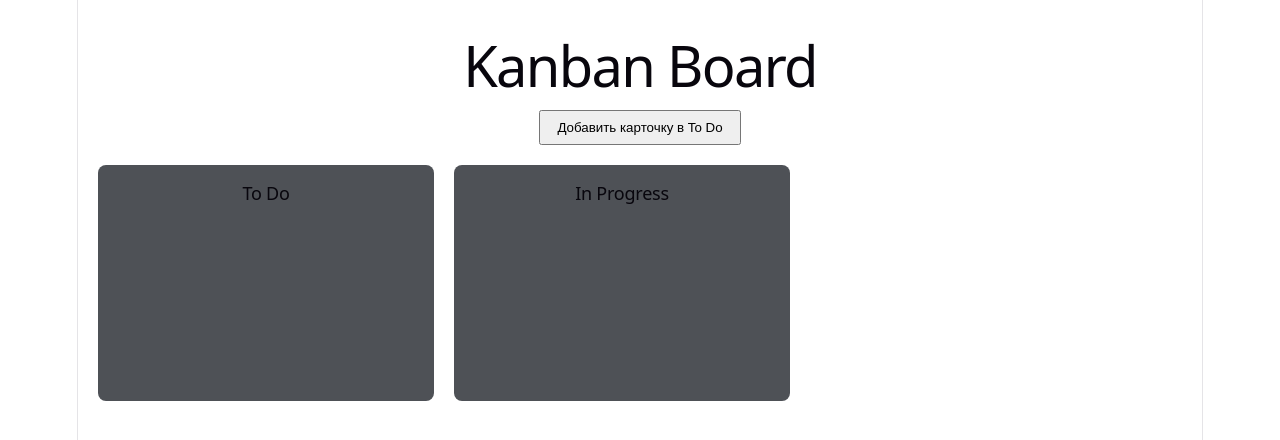
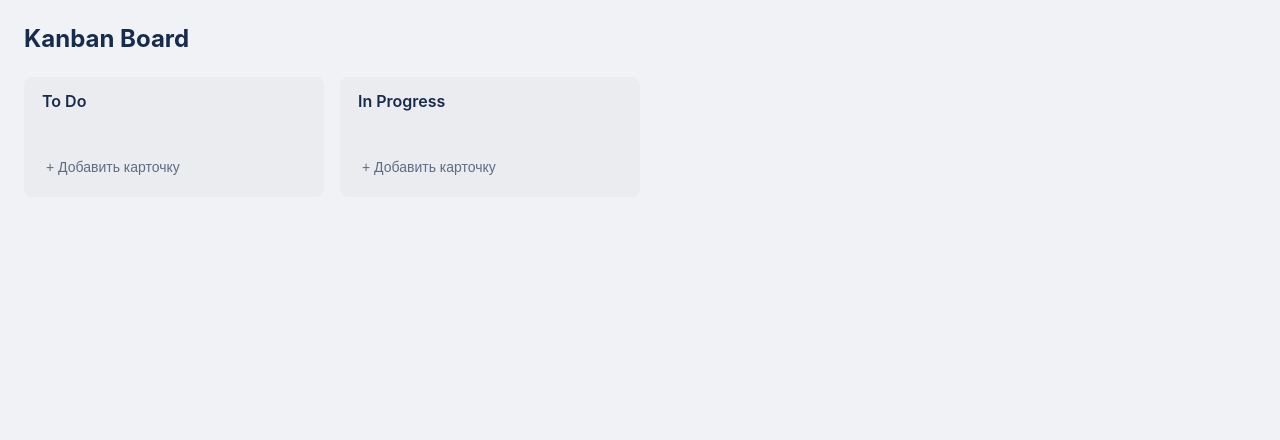
Before and after one commit to Kosmos258/kanban-board, a React (Vite) app: page / in a window 1280 px wide. Shown: the top 440 px of the page. Built offline with nearby package versions, Linux system fonts and the light colour scheme.

Commit message:
add sortable and styles

```diff
--- a/package.json
+++ b/package.json
@@ -23,6 +23,8 @@
   },
   "dependencies": {
     "@dnd-kit/core": "^6.3.1",
+    "@dnd-kit/sortable": "^10.0.0",
+    "@dnd-kit/utilities": "^3.2.2",
     "@reduxjs/toolkit": "^2.13.0",
     "react": "^19.2.8",
     "react-dom": "^19.3.1",
--- a/src/App.tsx
+++ b/src/App.tsx
@@ -1,7 +1,6 @@
 import { useState, useEffect } from 'react';
 import { useAppDispatch, useAppSelector } from '@app/providers/store/hooks';
-import { addCard } from '@entities/card/model';
-import { addColumn, addCardToColumn, moveCard } from '@entities/column/model';
+import { addColumn, moveCard } from '@entities/column/model';
 import { ColumnItem } from '@entities/column/ui/ColumnItem';
 import { CardItem } from '@entities/card/ui/CardItem';
 import {
@@ -35,19 +34,6 @@ export function App() {
     }
   }, [dispatch, columnIds.length]);
 
-  const handleAddMockCard = () => {
-    const newCardId = crypto.randomUUID();
-    dispatch(
-      addCard({
-        id: newCardId,
-        title: 'Новая задача',
-        description: 'Описание',
-        createdAt: new Date().toISOString(),
-      })
-    );
-    dispatch(addCardToColumn({ columnId: 'todo', cardId: newCardId }));
-  };
-
   const handleDragStart = (event: DragStartEvent) => {
     setActiveId(event.active.id as string);
   };
@@ -55,44 +41,66 @@ export function App() {
   const handleDragEnd = (event: DragEndEvent) => {
     setActiveId(null);
     const { active, over } = event;
-
     if (!over) return;
 
     const cardId = active.id as string;
-    const toColumnId = over.id as string;
+    const overId = over.id as string;
 
-    let fromColumnId: string | null = null;
-    for (const colId of columnIds) {
-      if (columnEntities[colId].cardIds.includes(cardId)) {
-        fromColumnId = colId;
-        break;
-      }
+    const fromColumnId = columnIds.find((colId) =>
+      columnEntities[colId].cardIds.includes(cardId)
+    );
+    if (!fromColumnId) return;
+
+    const isOverColumn = columnIds.includes(overId);
+    const toColumnId = isOverColumn
+      ? overId
+      : columnIds.find((colId) =>
+          columnEntities[colId].cardIds.includes(overId)
+        );
+    if (!toColumnId) return;
+
+    const fromIndex = columnEntities[fromColumnId].cardIds.indexOf(cardId);
+    let toIndex = columnEntities[toColumnId].cardIds.length;
+    if (!isOverColumn) {
+      toIndex = columnEntities[toColumnId].cardIds.indexOf(overId);
     }
 
-    if (fromColumnId && fromColumnId !== toColumnId) {
-      dispatch(moveCard({ fromColumnId, toColumnId, cardId }));
+    if (fromColumnId !== toColumnId || fromIndex !== toIndex) {
+      dispatch(
+        moveCard({ fromColumnId, toColumnId, fromIndex, toIndex, cardId })
+      );
     }
   };
 
   const activeCard = activeId ? cardEntities[activeId] : null;
 
   return (
-    <div style={{ padding: '20px' }}>
-      <h1>Kanban Board</h1>
-
-      <button
-        onClick={handleAddMockCard}
-        style={{ padding: '8px 16px', cursor: 'pointer', marginBottom: '20px' }}
+    <div style={{ display: 'flex', flexDirection: 'column', height: '100%' }}>
+      <header
+        style={{
+          marginBottom: '24px',
+          display: 'flex',
+          alignItems: 'center',
+          gap: '12px',
+        }}
       >
-        Добавить карточку в To Do
-      </button>
+        <h1 style={{ fontSize: '24px', fontWeight: 'bold' }}>Kanban Board</h1>
+      </header>
 
       <DndContext
         sensors={sensors}
         onDragStart={handleDragStart}
         onDragEnd={handleDragEnd}
       >
-        <div style={{ display: 'flex', gap: '20px', alignItems: 'flex-start' }}>
+        <div
+          style={{
+            display: 'flex',
+            gap: '16px',
+            alignItems: 'flex-start',
+            overflowX: 'auto',
+            paddingBottom: '20px',
+          }}
+        >
           {columnIds.map((id) => {
             const column = columnEntities[id];
             return column ? <ColumnItem key={id} column={column} /> : null;
--- /dev/null
+++ b/src/entities/card/ui/CardItem.module.scss
@@ -0,0 +1,42 @@
+.card {
+  background-color: var(--card-bg);
+  border-radius: 6px;
+  padding: 12px;
+  box-shadow: var(--shadow);
+  cursor: grab;
+  transition:
+    transform 0.1s ease,
+    box-shadow 0.1s ease;
+  user-select: none; // Чтобы текст не выделялся при перетаскивании
+  border: 1px solid transparent;
+
+  &:hover {
+    border-color: #dfe1e6;
+  }
+}
+
+.title {
+  font-size: 14px;
+  font-weight: 500;
+  margin-bottom: 8px;
+  word-wrap: break-word;
+}
+
+.description {
+  font-size: 12px;
+  color: var(--text-secondary);
+  margin: 0;
+  line-height: 1.4;
+}
+
+.isDragging {
+  opacity: 0.4;
+  cursor: grabbing;
+}
+
+.isOverlay {
+  cursor: grabbing;
+  transform: rotate(3deg); // Легкий наклон, когда карточка летит (как в Trello)
+  box-shadow: 0 8px 16px rgba(0, 0, 0, 0.15);
+  z-index: 999;
+}
--- a/src/entities/card/ui/CardItem.tsx
+++ b/src/entities/card/ui/CardItem.tsx
@@ -1,5 +1,7 @@
 import type { Card } from '../model/types';
-import { useDraggable } from '@dnd-kit/core';
+import { useSortable } from '@dnd-kit/sortable';
+import { CSS } from '@dnd-kit/utilities';
+import styles from './CardItem.module.scss';
 
 interface CardItemProps {
   card: Card;
@@ -7,35 +9,42 @@ interface CardItemProps {
 }
 
 export function CardItem({ card, isOverlay = false }: CardItemProps) {
-  const { attributes, listeners, setNodeRef, transform, isDragging } =
-    useDraggable({
-      id: card.id,
-      disabled: isOverlay,
-    });
+  const {
+    attributes,
+    listeners,
+    setNodeRef,
+    transform,
+    transition,
+    isDragging,
+  } = useSortable({
+    id: card.id,
+    disabled: isOverlay,
+  });
 
   const style = {
-    border: '1px solid #ccc',
-    padding: '10px',
-    margin: '10px 0',
-    borderRadius: '4px',
-    backgroundColor: '#fff',
-    cursor: isOverlay ? 'grabbing' : 'grab',
-    opacity: isDragging && !isOverlay ? 0.4 : 1,
-    transform:
-      transform && !isOverlay
-        ? `translate3d(${transform.x}px, ${transform.y}px, 0)`
-        : undefined,
-    zIndex: isOverlay ? 999 : 1,
-    boxShadow: isOverlay ? '0 5px 15px rgba(0,0,0,0.15)' : 'none',
-    position: 'relative' as const,
+    transform: CSS.Transform.toString(transform),
+    transition,
   };
 
+  // Собираем классы: базовый + модификаторы
+  const classNames = [
+    styles.card,
+    isDragging && !isOverlay ? styles.isDragging : '',
+    isOverlay ? styles.isOverlay : '',
+  ]
+    .filter(Boolean)
+    .join(' ');
+
   return (
-    <div ref={setNodeRef} style={style} {...listeners} {...attributes}>
-      <h3 style={{ margin: '0 0 8px 0' }}>{card.title}</h3>
-      <p style={{ margin: 0, fontSize: '14px', color: '#666' }}>
-        {card.description}
-      </p>
+    <div
+      ref={setNodeRef}
+      style={style}
+      className={classNames}
+      {...listeners}
+      {...attributes}
+    >
+      <h3 className={styles.title}>{card.title}</h3>
+      <p className={styles.description}>{card.description}</p>
     </div>
   );
 }
--- a/src/entities/column/model/columnSlice.ts
+++ b/src/entities/column/model/columnSlice.ts
@@ -43,21 +43,27 @@ export const columnSlice = createSlice({
       action: PayloadAction<{
         fromColumnId: string;
         toColumnId: string;
+        fromIndex: number;
+        toIndex: number;
         cardId: string;
       }>
     ) => {
-      const { fromColumnId, toColumnId, cardId } = action.payload;
+      const { fromColumnId, toColumnId, fromIndex, toIndex, cardId } =
+        action.payload;
 
       const fromColumn = state.entities[fromColumnId];
       const toColumn = state.entities[toColumnId];
 
-      if (fromColumn && toColumn && fromColumnId !== toColumnId) {
-        // 1. Удаляем ID из старой колонки
-        fromColumn.cardIds = fromColumn.cardIds.filter((id) => id !== cardId);
-        // 2. Добавляем ID в новую колонку
-        if (!toColumn.cardIds.includes(cardId)) {
-          toColumn.cardIds.push(cardId);
-        }
+      if (!fromColumn || !toColumn) return;
+
+      // Если перетаскиваем внутри одной колонки
+      if (fromColumnId === toColumnId) {
+        fromColumn.cardIds.splice(fromIndex, 1); // Вырезаем из старого места
+        fromColumn.cardIds.splice(toIndex, 0, cardId); // Вставляем в новое
+      } else {
+        // Если перетаскиваем в другую колонку
+        fromColumn.cardIds.splice(fromIndex, 1);
+        toColumn.cardIds.splice(toIndex, 0, cardId);
       }
     },
   },
--- /dev/null
+++ b/src/entities/column/ui/ColumnItem.module.scss
@@ -0,0 +1,41 @@
+.column {
+  background-color: var(--column-bg);
+  border-radius: 8px;
+  width: 300px;
+  flex-shrink: 0;
+  padding: 12px;
+  display: flex;
+  flex-direction: column;
+  max-height: calc(100vh - 120px); // Ограничиваем высоту, чтобы был скролл
+  transition: all 0.2s ease;
+  border: 2px dashed transparent;
+
+  &.isOver {
+    background-color: #e3f2fd;
+    border-color: #2196f3;
+  }
+}
+
+.header {
+  font-size: 16px;
+  font-weight: 600;
+  margin-bottom: 12px;
+  padding: 0 4px;
+}
+
+.cardsList {
+  display: flex;
+  flex-direction: column;
+  gap: 8px;
+  overflow-y: auto;
+  min-height: 20px; // Чтобы можно было бросить карточку в пустую колонку
+
+  // Стилизация скроллбара
+  &::-webkit-scrollbar {
+    width: 6px;
+  }
+  &::-webkit-scrollbar-thumb {
+    background-color: #c1c7d0;
+    border-radius: 4px;
+  }
+}
--- a/src/entities/column/ui/ColumnItem.tsx
+++ b/src/entities/column/ui/ColumnItem.tsx
@@ -1,7 +1,13 @@
-import type { Column } from '../model/types';
+import { useDroppable } from '@dnd-kit/core';
+import {
+  SortableContext,
+  verticalListSortingStrategy,
+} from '@dnd-kit/sortable';
 import { useAppSelector } from '@app/providers/store/hooks';
 import { CardItem } from '@entities/card/ui/CardItem';
-import { useDroppable } from '@dnd-kit/core';
+import { AddCardForm } from '@features/add-card/ui/AddCardForm';
+import type { Column } from '../model/types';
+import styles from './ColumnItem.module.scss';
 
 interface ColumnItemProps {
   column: Column;
@@ -14,29 +20,24 @@ export function ColumnItem({ column }: ColumnItemProps) {
     id: column.id,
   });
 
+  const columnClass = `${styles.column} ${isOver ? styles.isOver : ''}`;
+
   return (
-    <div
-      ref={setNodeRef}
-      style={{
-        backgroundColor: isOver ? '#484d51' : '#4e5156',
-        borderRadius: '8px',
-        padding: '16px',
-        width: '300px',
-        flexShrink: 0,
-        border: '2px dashed transparent',
-        borderColor: isOver ? '#2196f3' : 'transparent',
-        transition: 'all 0.2s ease',
-        minHeight: '200px',
-      }}
-    >
-      <h2 style={{ fontSize: '18px', margin: '0 0 16px 0' }}>{column.title}</h2>
+    <div ref={setNodeRef} className={columnClass}>
+      <h2 className={styles.header}>{column.title}</h2>
 
-      <div style={{ display: 'flex', flexDirection: 'column', gap: '8px' }}>
-        {column.cardIds.map((cardId) => {
-          const card = cardEntities[cardId];
-          return card ? <CardItem key={cardId} card={card} /> : null;
-        })}
-      </div>
+      <SortableContext
+        items={column.cardIds}
+        strategy={verticalListSortingStrategy}
+      >
+        <div className={styles.cardsList}>
+          {column.cardIds.map((cardId) => {
+            const card = cardEntities[cardId];
+            return card ? <CardItem key={cardId} card={card} /> : null;
+          })}
+        </div>
+      </SortableContext>
+      <AddCardForm columnId={column.id} />
     </div>
   );
 }
--- /dev/null
+++ b/src/features/add-card/ui/AddCardForm.module.scss
@@ -0,0 +1,75 @@
+.addBtn {
+  background: transparent;
+  border: none;
+  color: var(--text-secondary);
+  padding: 8px;
+  text-align: left;
+  cursor: pointer;
+  border-radius: 4px;
+  font-size: 14px;
+  margin-top: 8px;
+  transition: background 0.2s;
+
+  &:hover {
+    background-color: rgba(9, 30, 66, 0.08);
+    color: var(--text-main);
+  }
+}
+
+.form {
+  margin-top: 8px;
+  display: flex;
+  flex-direction: column;
+  gap: 8px;
+}
+
+.textarea {
+  width: 100%;
+  border: none;
+  border-radius: 4px;
+  padding: 8px 12px;
+  font-family: inherit;
+  font-size: 14px;
+  resize: none;
+  min-height: 60px;
+  box-shadow: var(--shadow);
+  outline: none;
+
+  &:focus {
+    border: 2px solid var(--btn-bg);
+  }
+}
+
+.actions {
+  display: flex;
+  gap: 8px;
+  align-items: center;
+}
+
+.submitBtn {
+  background-color: var(--btn-bg);
+  color: white;
+  border: none;
+  border-radius: 4px;
+  padding: 6px 12px;
+  font-size: 14px;
+  cursor: pointer;
+  transition: background 0.2s;
+
+  &:hover {
+    background-color: var(--btn-bg-hover);
+  }
+}
+
+.cancelBtn {
+  background: transparent;
+  border: none;
+  color: var(--text-secondary);
+  font-size: 14px;
+  cursor: pointer;
+
+  &:hover {
+    color: var(--text-main);
+    text-decoration: underline;
+  }
+}
--- /dev/null
+++ b/src/features/add-card/ui/AddCardForm.tsx
@@ -0,0 +1,68 @@
+import { useState, type FormEvent } from 'react';
+import { useAppDispatch } from '@app/providers/store/hooks';
+import { addCard } from '@entities/card/model';
+import { addCardToColumn } from '@entities/column/model';
+import styles from './AddCardForm.module.scss';
+
+interface AddCardFormProps {
+  columnId: string;
+}
+
+export function AddCardForm({ columnId }: AddCardFormProps) {
+  const dispatch = useAppDispatch();
+  const [isOpen, setIsOpen] = useState(false);
+  const [title, setTitle] = useState('');
+
+  const handleSubmit = (e: FormEvent) => {
+    e.preventDefault();
+    if (!title.trim()) return;
+
+    const newCardId = crypto.randomUUID();
+
+    dispatch(
+      addCard({
+        id: newCardId,
+        title: title.trim(),
+        description: 'Описание появится позже',
+        createdAt: new Date().toISOString(),
+      })
+    );
+
+    dispatch(addCardToColumn({ columnId, cardId: newCardId }));
+
+    setTitle('');
+    setIsOpen(false); // Закрываем форму после добавления
+  };
+
+  if (!isOpen) {
+    return (
+      <button className={styles.addBtn} onClick={() => setIsOpen(true)}>
+        + Добавить карточку
+      </button>
+    );
+  }
+
+  return (
+    <form className={styles.form} onSubmit={handleSubmit}>
+      <textarea
+        className={styles.textarea}
+        placeholder="Введите название карточки..."
+        value={title}
+        onChange={(e) => setTitle(e.target.value)}
+        autoFocus
+      />
+      <div className={styles.actions}>
+        <button type="submit" className={styles.submitBtn}>
+          Добавить
+        </button>
+        <button
+          type="button"
+          className={styles.cancelBtn}
+          onClick={() => setIsOpen(false)}
+        >
+          Отмена
+        </button>
+      </div>
+    </form>
+  );
+}
--- a/src/index.css
+++ b/src/index.css
@@ -1,111 +1,32 @@
 :root {
-  --text: #6b6375;
-  --text-h: #08060d;
-  --bg: #fff;
-  --border: #e5e4e7;
-  --code-bg: #f4f3ec;
-  --accent: #aa3bff;
-  --accent-bg: rgba(170, 59, 255, 0.1);
-  --accent-border: rgba(170, 59, 255, 0.5);
-  --social-bg: rgba(244, 243, 236, 0.5);
-  --shadow:
-    rgba(0, 0, 0, 0.1) 0 10px 15px -3px, rgba(0, 0, 0, 0.05) 0 4px 6px -2px;
-
-  --sans: system-ui, 'Segoe UI', Roboto, sans-serif;
-  --heading: system-ui, 'Segoe UI', Roboto, sans-serif;
-  --mono: ui-monospace, Consolas, monospace;
-
-  font: 18px/145% var(--sans);
-  letter-spacing: 0.18px;
-  color-scheme: light dark;
-  color: var(--text);
-  background: var(--bg);
-  font-synthesis: none;
-  text-rendering: optimizeLegibility;
-  -webkit-font-smoothing: antialiased;
-  -moz-osx-font-smoothing: grayscale;
-
-  @media (max-width: 1024px) {
-    font-size: 16px;
-  }
+  --bg-color: #f0f2f5;
+  --column-bg: #ebecf0;
+  --card-bg: #ffffff;
+  --text-main: #172b4d;
+  --text-secondary: #5e6c84;
+  --btn-bg: #0079bf;
+  --btn-bg-hover: #026aa7;
+  --shadow: 0 1px 2px rgba(9, 30, 66, 0.25);
 }
 
-@media (prefers-color-scheme: dark) {
-  :root {
-    --text: #9ca3af;
-    --text-h: #f3f4f6;
-    --bg: #16171d;
-    --border: #2e303a;
-    --code-bg: #1f2028;
-    --accent: #c084fc;
-    --accent-bg: rgba(192, 132, 252, 0.15);
-    --accent-border: rgba(192, 132, 252, 0.5);
-    --social-bg: rgba(47, 48, 58, 0.5);
-    --shadow:
-      rgba(0, 0, 0, 0.4) 0 10px 15px -3px, rgba(0, 0, 0, 0.25) 0 4px 6px -2px;
-  }
-
-  #social .button-icon {
-    filter: invert(1) brightness(2);
-  }
-}
-
-#root {
-  width: 1126px;
-  max-width: 100%;
-  margin: 0 auto;
-  text-align: center;
-  border-inline: 1px solid var(--border);
-  min-height: 100svh;
-  display: flex;
-  flex-direction: column;
+* {
+  margin: 0;
+  padding: 0;
   box-sizing: border-box;
 }
 
 body {
-  margin: 0;
+  font-family:
+    -apple-system, BlinkMacSystemFont, 'Segoe UI', Roboto, Helvetica, Arial,
+    sans-serif;
+  background-color: var(--bg-color);
+  color: var(--text-main);
+  min-height: 100vh;
 }
 
-h1,
-h2 {
-  font-family: var(--heading);
-  font-weight: 500;
-  color: var(--text-h);
+#root {
+  padding: 24px;
+  display: flex;
+  flex-direction: column;
+  min-height: 100vh;
 }
-
-h1 {
-  font-size: 56px;
-  letter-spacing: -1.68px;
-  margin: 32px 0;
-  @media (max-width: 1024px) {
-    font-size: 36px;
-    margin: 20px 0;
-  }
-}
-h2 {
-  font-size: 24px;
-  line-height: 118%;
-  letter-spacing: -0.24px;
-  margin: 0 0 8px;
-  @media (max-width: 1024px) {
-    font-size: 20px;
-  }
-}
-p {
-  margin: 0;
-}
-
-code,
-.counter {
-  font-family: var(--mono);
-  display: inline-flex;
-  border-radius: 4px;
-  color: var(--text-h);
-}
-
-code {
-  font-size: 15px;
-  line-height: 135%;
-  padding: 4px 8px;
-  background: var(--code-bg);
-}
```
Also changed, not shown: 1 other file (tests, documents, lock files or other folders).
